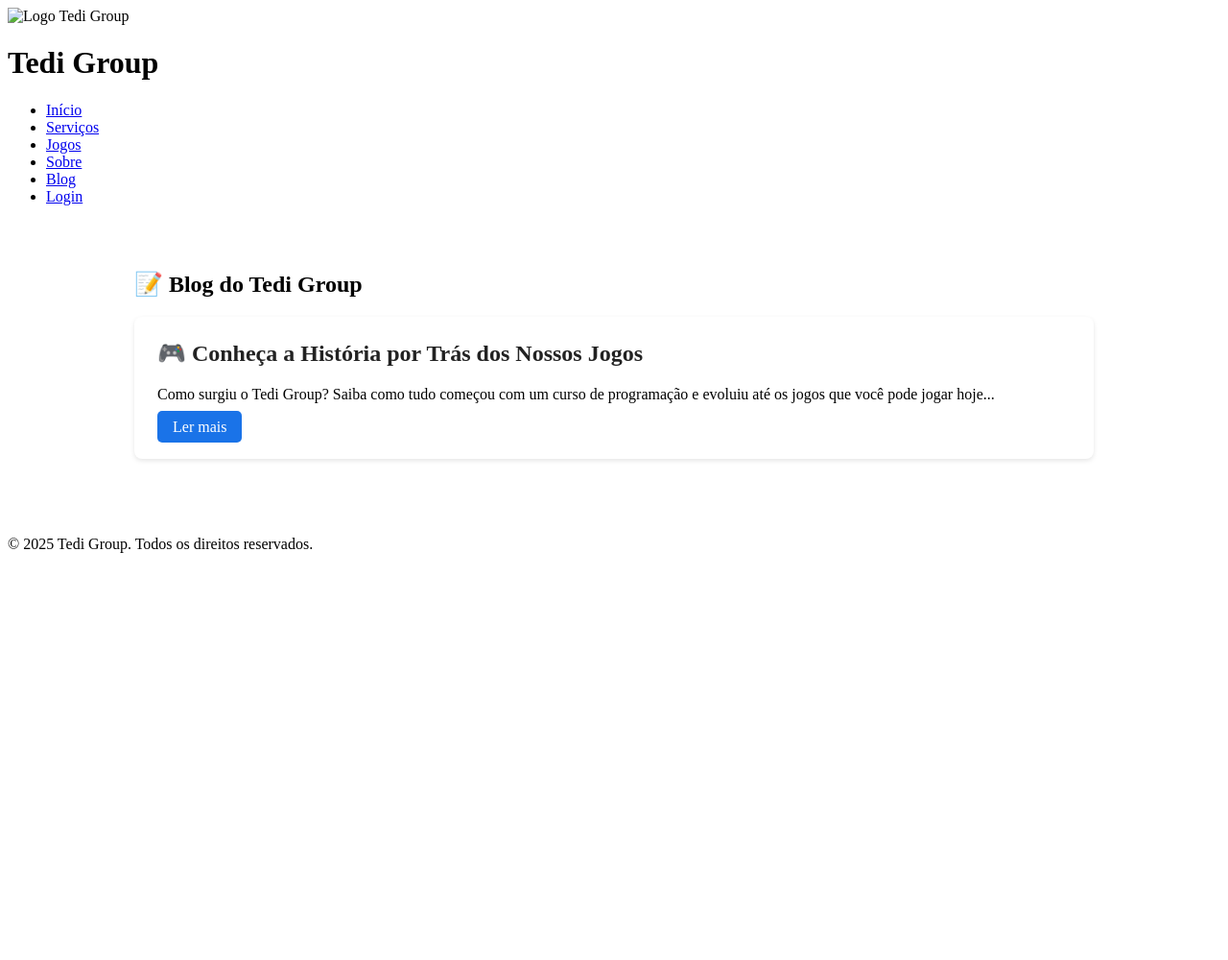
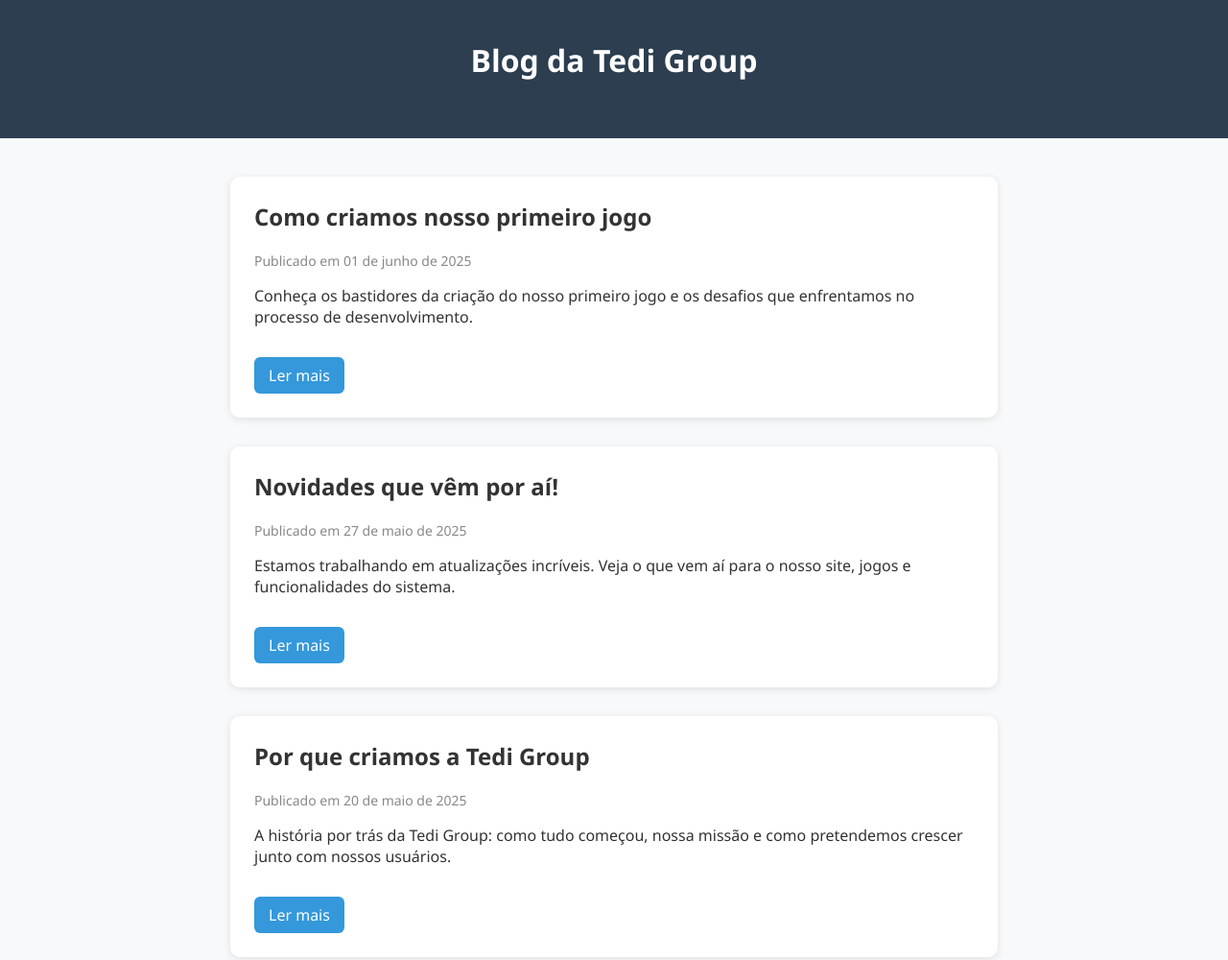
Before and after one commit to Tedi-Company/Tedi-grop, a plain HTML site: page blog/index.html in a window 1280 px wide. Shown: the top 1000 px of the page at 96% size. Before the commit the page ends 800 px from the top, so only its background shows below. Drawn offline with Linux system fonts and the light colour scheme.

Commit message:
Update index.html

```diff
--- a/blog/index.html
+++ b/blog/index.html
@@ -1,84 +1,101 @@
 <!DOCTYPE html>
 <html lang="pt-BR">
 <head>
-  <meta charset="UTF-8" />
-  <meta name="viewport" content="width=device-width, initial-scale=1.0"/>
-  <title>Blog - Tedi Group</title>
-  <link rel="stylesheet" href="../style.css" />
+  <meta charset="UTF-8">
+  <title>Blog – Tedi Group</title>
+  <meta name="viewport" content="width=device-width, initial-scale=1.0">
   <style>
+    body {
+      margin: 0;
+      font-family: "Segoe UI", sans-serif;
+      background-color: #f8f9fa;
+      color: #333;
+    }
+
+    header {
+      background-color: #2c3e50;
+      color: white;
+      padding: 20px;
+      text-align: center;
+    }
+
     main {
-      padding: 2rem;
-      max-width: 1000px;
-      margin: auto;
+      max-width: 800px;
+      margin: 40px auto;
+      padding: 0 20px;
+    }
+
+    h1 {
+      text-align: center;
+      margin-bottom: 40px;
     }
 
     .post {
       background-color: white;
-      padding: 1.5rem;
-      border-radius: 8px;
-      margin-bottom: 2rem;
-      box-shadow: 0 2px 5px rgba(0,0,0,0.1);
+      padding: 25px;
+      border-radius: 10px;
+      margin-bottom: 30px;
+      box-shadow: 0 2px 8px rgba(0,0,0,0.1);
     }
 
     .post h2 {
       margin-top: 0;
-      color: #222;
     }
 
-    .post p {
-      margin-bottom: 1rem;
+    .date {
+      color: #888;
+      font-size: 14px;
+      margin-bottom: 10px;
     }
 
-    .post a {
-      background-color: #1a73e8;
+    .read-more {
+      display: inline-block;
+      margin-top: 15px;
+      padding: 8px 15px;
+      background-color: #3498db;
       color: white;
-      padding: 0.5rem 1rem;
-      border-radius: 5px;
+      border-radius: 6px;
       text-decoration: none;
     }
 
-    .post a:hover {
-      background-color: #155ab6;
+    .read-more:hover {
+      background-color: #2980b9;
     }
   </style>
 </head>
 <body>
   <header>
-    <div class="logo">
-      <img src="../assents/logo.png" alt="Logo Tedi Group" />
-      <h1>Tedi Group</h1>
-    </div>
-    <nav>
-      <ul>
-        <li><a href="../index.html">Início</a></li>
-        <li><a href="../index.html#servicos">Serviços</a></li>
-        <li><a href="../jogos/index.html">Jogos</a></li>
-        <li><a href="../index.html#sobre">Sobre</a></li>
-        <li><a href="../blog/index.html" class="ativo">Blog</a></li>
-        <li><a href="../login/index.html">Login</a></li>
-      </ul>
-    </nav>
+    <h1>Blog da Tedi Group</h1>
   </header>
 
   <main>
-    <section class="blog-lista">
-      <h1>📝 Blog do Tedi Group</h1>
+    <div class="post">
+      <h2>Como criamos nosso primeiro jogo</h2>
+      <div class="date">Publicado em 01 de junho de 2025</div>
+      <p>Conheça os bastidores da criação do nosso primeiro jogo e os desafios que enfrentamos no processo de desenvolvimento.</p>
+      <a class="read-more" href="#">Ler mais</a>
+    </div>
 
-      <article class="post">
-        <h2>🎮 Conheça a História por Trás dos Nossos Jogos</h2>
-        <p>
-          Como surgiu o Tedi Group? Saiba como tudo começou com um curso de programação
-          e evoluiu até os jogos que você pode jogar hoje...
-        </p>
-        <a href="posts/historia-jogos.html">Ler mais</a>
-      </article>
+    <div class="post">
+      <h2>Novidades que vêm por aí!</h2>
+      <div class="date">Publicado em 27 de maio de 2025</div>
+      <p>Estamos trabalhando em atualizações incríveis. Veja o que vem aí para o nosso site, jogos e funcionalidades do sistema.</p>
+      <a class="read-more" href="#">Ler mais</a>
+    </div>
 
-      <!-- Aqui você poderá adicionar mais posts futuramente -->
-    </section>
+    <div class="post">
+      <h2>Por que criamos a Tedi Group</h2>
+      <div class="date">Publicado em 20 de maio de 2025</div>
+      <p>A história por trás da Tedi Group: como tudo começou, nossa missão e como pretendemos crescer junto com nossos usuários.</p>
+      <a class="read-more" href="#">Ler mais</a>
+    </div>
+
+    <div class="post">
+      <h2>Conheça a História por Trás dos Nossos Jogos</h2>
+      <div class="date">Publicado em 10 de junho de 2025</div>
+      <p>Oi jogadores. Hoje irei contar um pouco sobre nossos jogos. Tudo começou pois eu já sabia programar um pouco de Python, Java e Basic...</p>
+      <a class="read-more" href="posts/historia-jogos.html">Ler mais</a>
+    </div>
   </main>
-
-  <footer>
-    <p>&copy; 2025 Tedi Group. Todos os direitos reservados.</p>
-  </footer>
 </body>
 </html>
```
